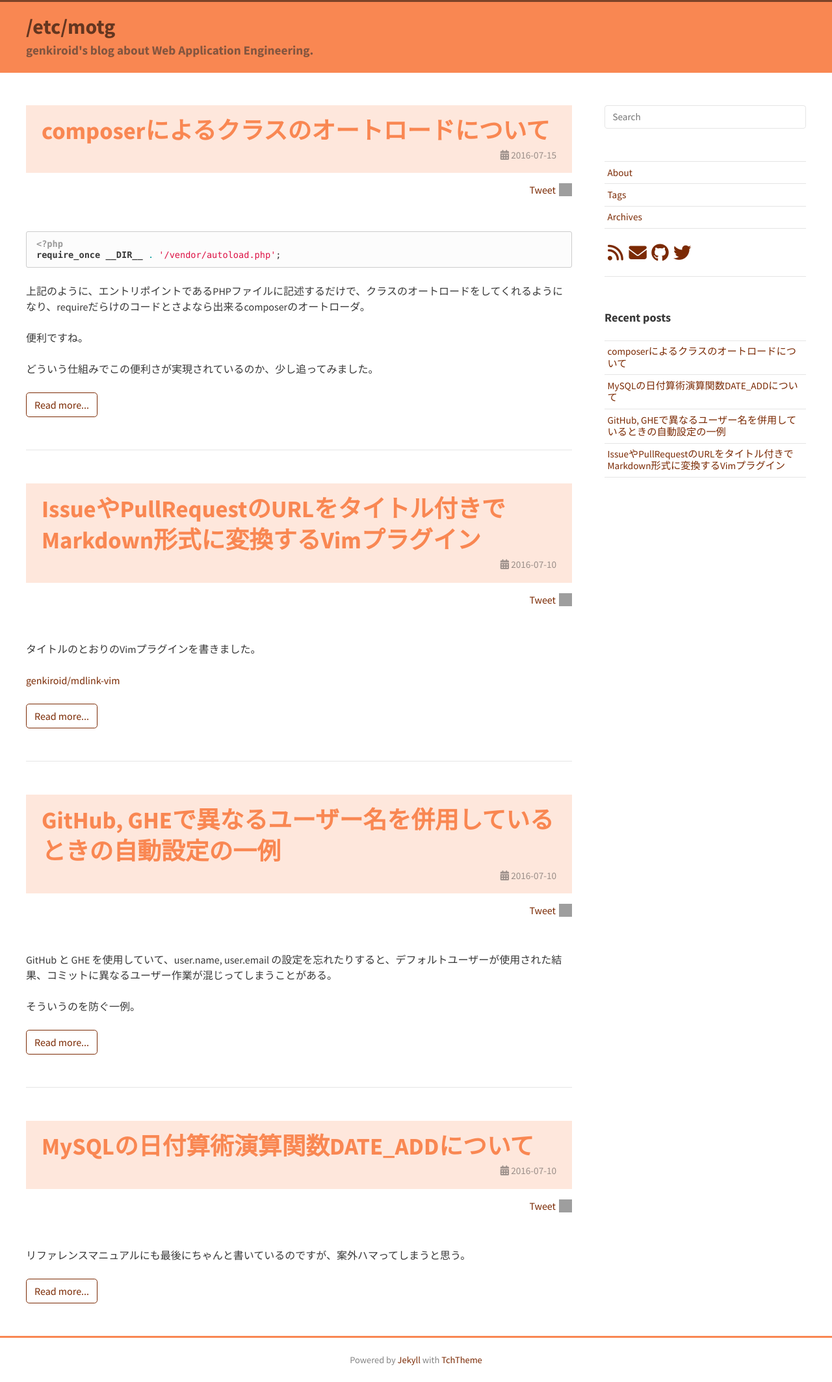
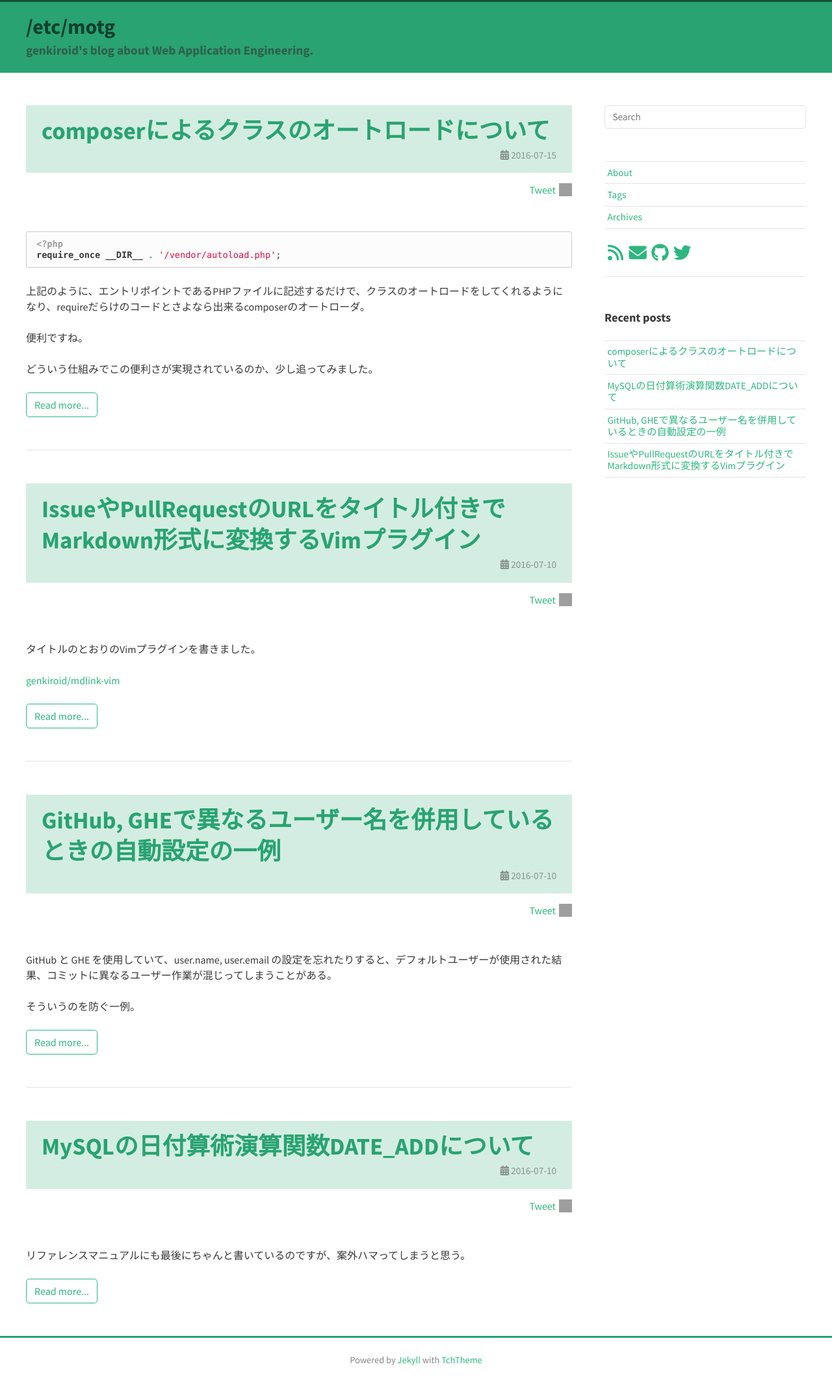
Before and after one commit to genkiroid/genkiroid.github.io, a Jekyll site: the page built from index.html, in a window 1280 px wide. Shown: the whole page at 65% size. Built offline with Jekyll 4.4.1, drawn with Linux system fonts in a browser that asks for light colours; nearby versions of some CDN libraries; the list of posts is cut into pages by our own code; comment, search, counter and statistics services are not loaded; grey boxes are pictures that could not be loaded.

Commit message:
brand color

```diff
--- a/_sass/base/_variables.scss
+++ b/_sass/base/_variables.scss
@@ -10,7 +10,7 @@ $code-font-size: 0.85em;
 $margin: 50px;
 
 // brand color.
-$brand-color: #f98752;
+$brand-color: #28a371;
 
 // other major colors.
 $site-title-color: rgba(#000, .6);
@@ -20,5 +20,5 @@ $border-color: rgba(#000, .1);
 
 // typography colors.
 $text-color: #383838;
-$link-color: darken($brand-color, 40%);
+$link-color: lighten($brand-color, 5%);
 $blockquote-color: #777;
```
